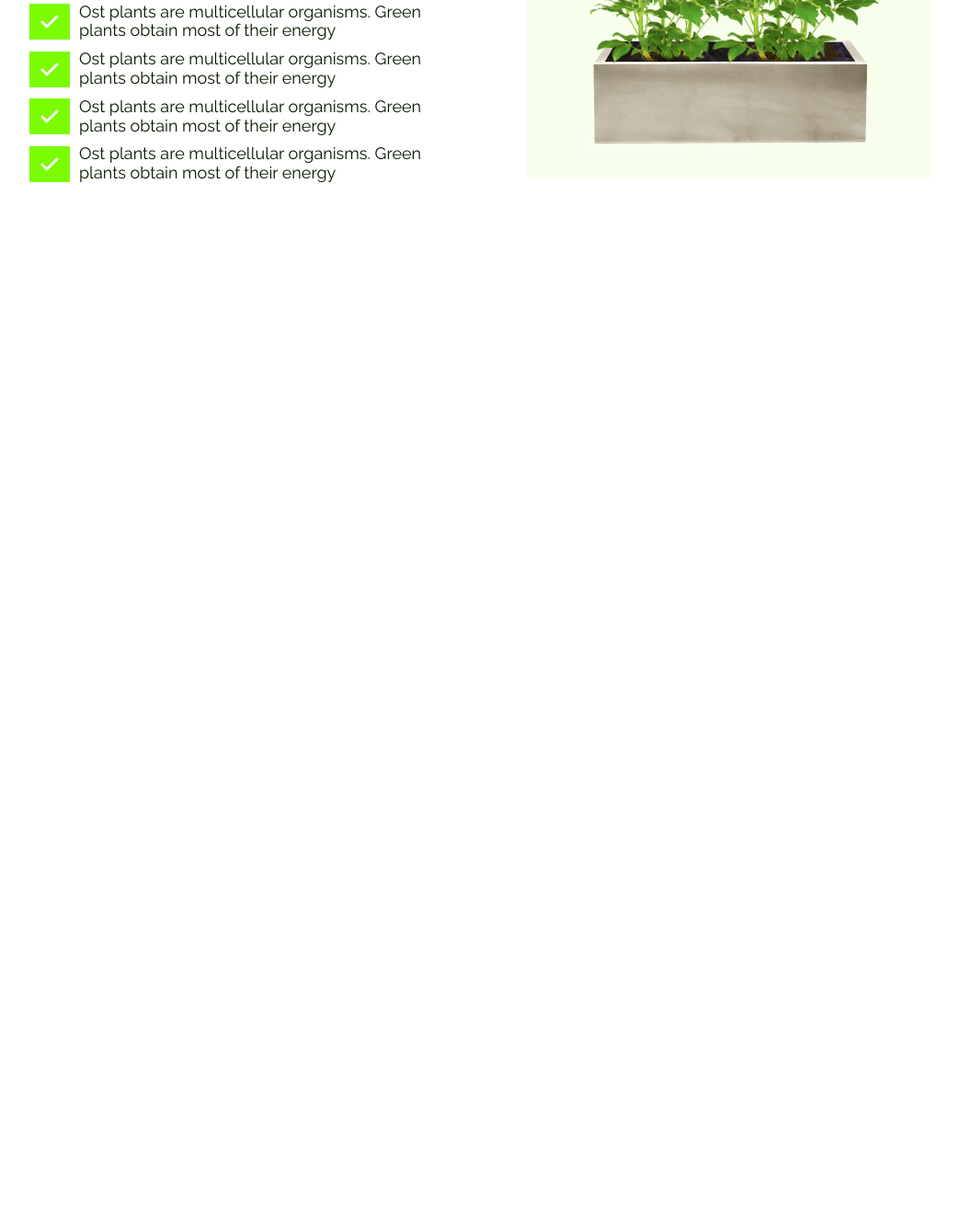
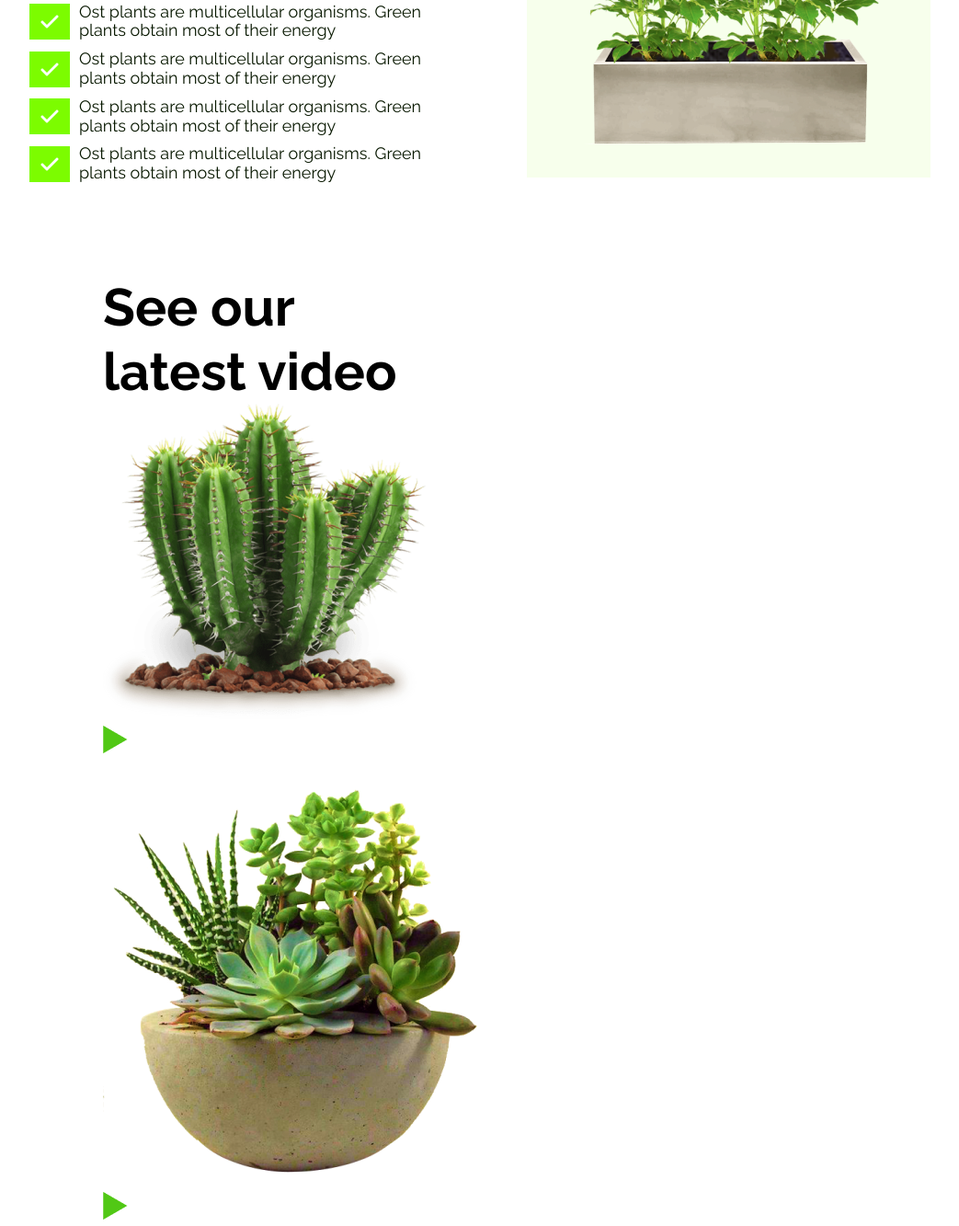
Before and after one commit to WIUT00011173/Plant-Project, a plain HTML site: page index.html in a window 1280 px wide. Shown: the part 1910-3243 px from the top of the page at 92% size, without its empty margins (168-1211 px from the left). Before the commit the page ends 2209 px from the top, so only its background shows below. Drawn offline with Linux system fonts and the light colour scheme.

Commit message:
some changes

```diff
--- a/index.html
+++ b/index.html
@@ -111,7 +111,33 @@
 
     <section class="section-4">
 
+        <div class="left">
+            <h1>See our <br>
+                latest video</h1>
+            <div class="video-img">
+                <img src="./assets/images/cacnus.png" alt="">
+                <div class="video-icon">
+                    <div>
+                        <div>
+                            <img src="./assets/images/video-icon.png" alt="">
+                        </div>
+                    </div>
+                </div>
+            </div>
+        </div>
 
+        <div class="right">
+            <div class="video-img">
+                <img src="./assets/images/spoonflower.png" alt="">
+                <div class="video-icon">
+                    <div>
+                        <div>
+                            <img src="./assets/images/video-icon.png" alt="">
+                        </div>
+                    </div>
+                </div>
+            </div>
+        </div>
 
     </section>
 
```
Also changed, not shown: assets/images/cacnus.png (added), assets/images/spoonflower.png (added), assets/images/video-icon.png (added).
